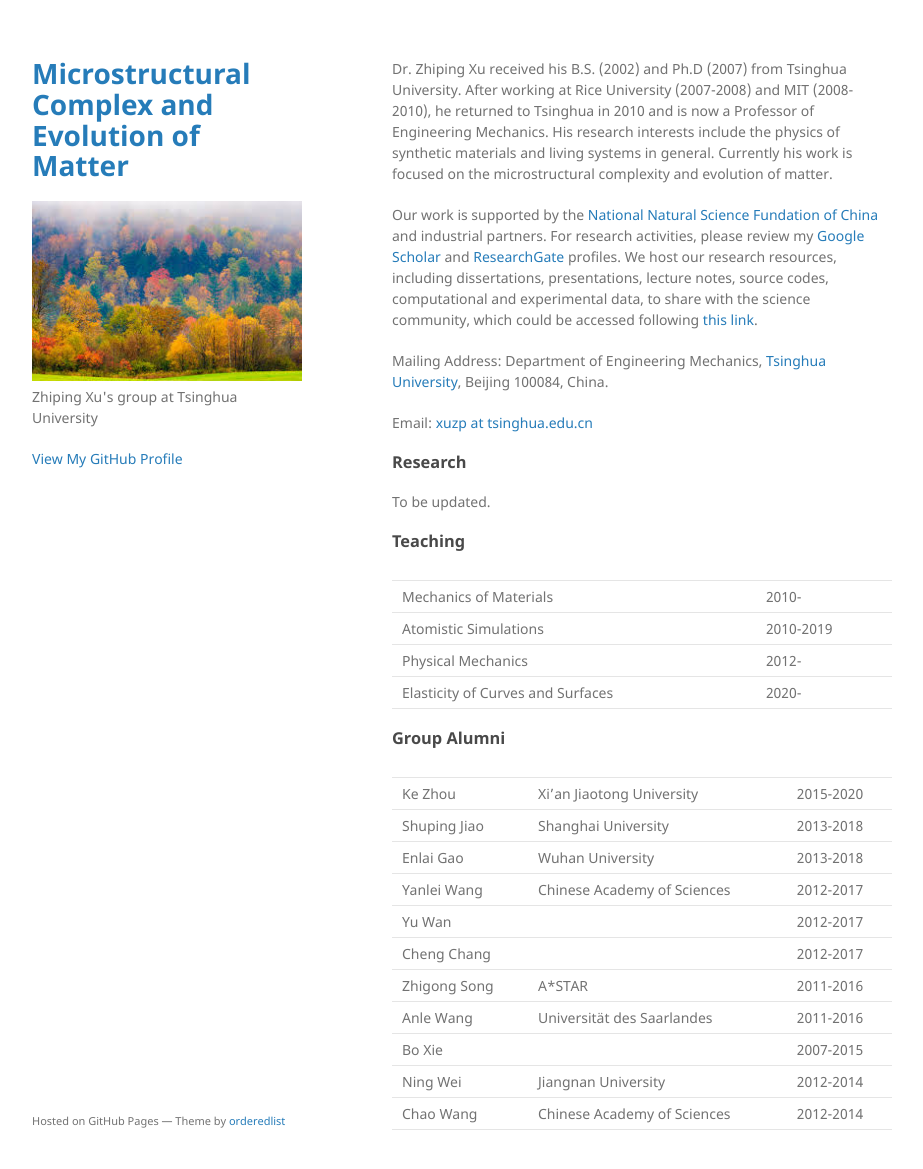
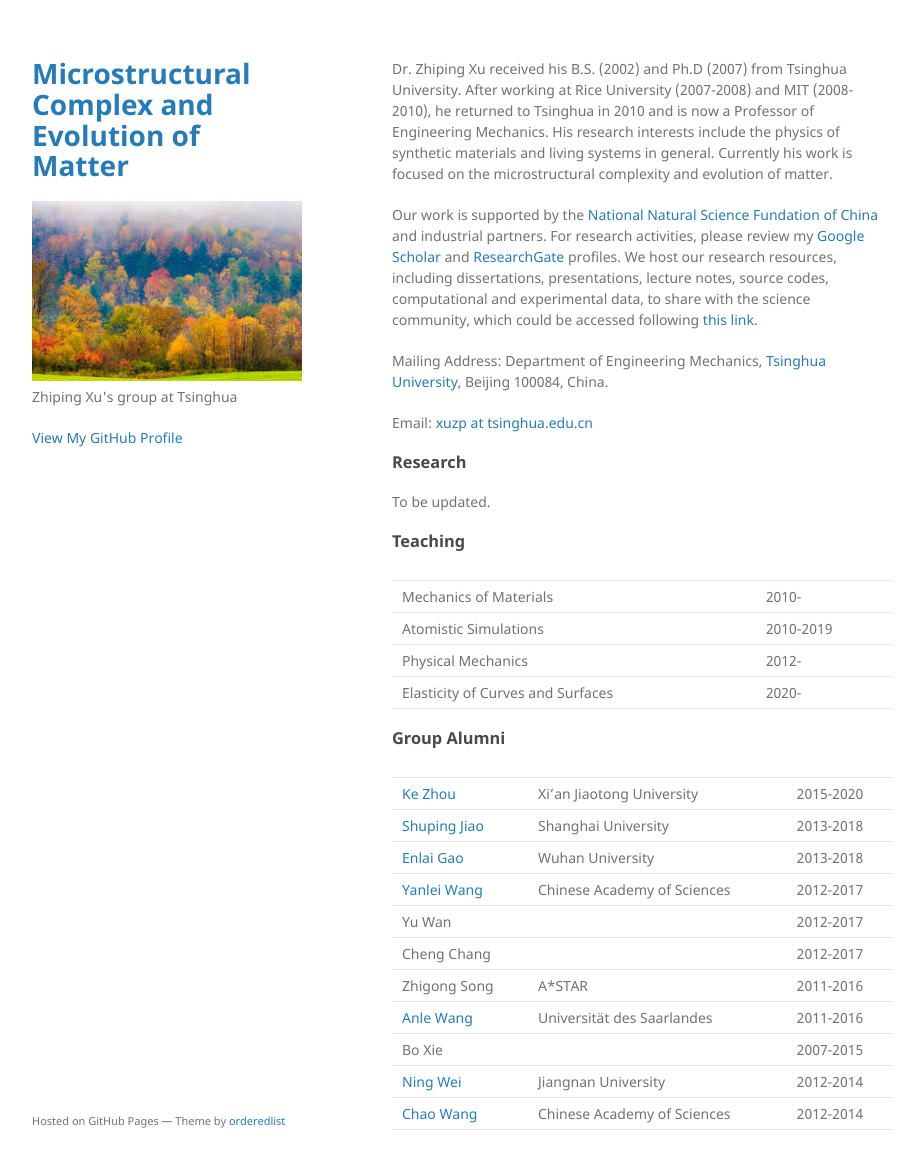
Before and after one commit to xuzhiping/xuzhiping.github.io, a Jekyll site: the page built from index.md, in a window 1280 px wide and 1200 px high. Shown: the top 1169 px of the window, without its empty margins (178-1101 px from the left). Built offline with Jekyll 4.4.1, drawn with Linux system fonts in a browser that asks for light colours; part of the change alters nothing that is shown.

```diff
--- a/_config.yml
+++ b/_config.yml
@@ -1,6 +1,6 @@
 title: Microstructural Complex and Evolution of Matter
 logo: /images/vermont.jpeg
-description: Zhiping Xu's group at Tsinghua University
+description: Zhiping Xu's group at Tsinghua
 show_downloads: false
 google_analytics:
 theme: jekyll-theme-minimal
--- a/index.md
+++ b/index.md
@@ -27,14 +27,14 @@ To be updated.
 
 |<!-- -->|<!-- -->|<!-- -->|
 |:-------------|:----------------------------|:----------|
-| Ke Zhou      | Xi'an Jiaotong University   | 2015-2020 |
-| Shuping Jiao | Shanghai University         | 2013-2018 |
-| Enlai Gao    | Wuhan University            | 2013-2018 |
-| Yanlei Wang  | Chinese Academy of Sciences | 2012-2017 |
+| [Ke Zhou](http://www.xjtu.edu.cn/)      | Xi'an Jiaotong University   | 2015-2020 |
+| [Shuping Jiao](https://smes.shu.edu.cn/info/1035/1066.htm) | Shanghai University         | 2013-2018 |
+| [Enlai Gao](http://enlaigao.whu.edu.cn/)    | Wuhan University            | 2013-2018 |
+| [Yanlei Wang](http://www.ipe.cas.cn/)  | Chinese Academy of Sciences | 2012-2017 |
 | Yu Wan       |                             | 2012-2017 |
 | Cheng Chang  |                             | 2012-2017 |
 | Zhigong Song | A\*STAR                     | 2011-2016 |
-| Anle Wang    | Universität des Saarlandes  | 2011-2016 |
+| [Anle Wang](https://www.lmp.uni-saarland.de/index.php/group/)    | Universität des Saarlandes  | 2011-2016 |
 | Bo Xie       |                             | 2007-2015 |
-| Ning Wei     | Jiangnan University         | 2012-2014 |
-| Chao Wang    | Chinese Academy of Sciences | 2012-2014 |
+| [Ning Wei](http://sme.jiangnan.edu.cn/index.htm)     | Jiangnan University         | 2012-2014 |
+| [Chao Wang](http://sourcedb.imech.cas.cn/zw/rck0/fgjzj/fxxlx/201409/t20140912_4201371.html)    | Chinese Academy of Sciences | 2012-2014 |
```
